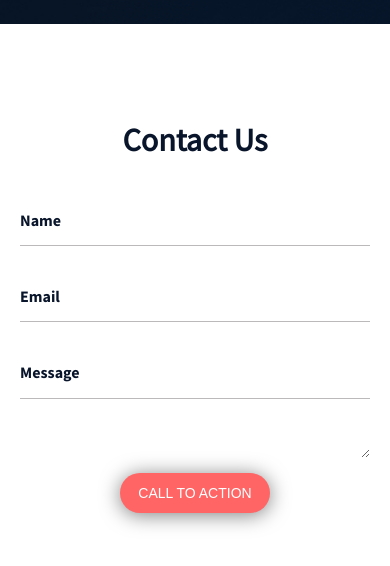
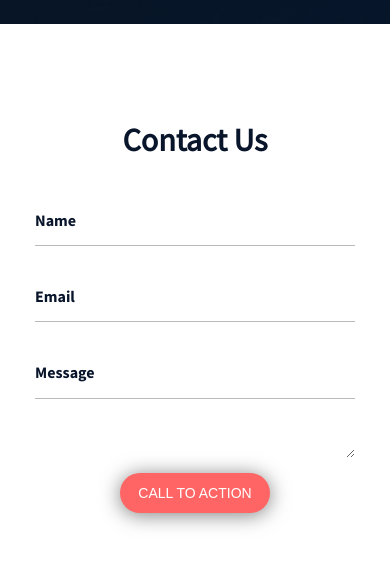
Before and after one commit to xieumar/alx_html_css, a plain HTML site: page headphones/3-index.html in a window 390 px wide. Shown: the part 3293-3859 px from the top of the page. Drawn offline with Linux system fonts and the light colour scheme; files whose address does not match are found by name.

Commit message:
made minor changes in 3-styles.css

```diff
--- a/headphones/3-styles.css
+++ b/headphones/3-styles.css
@@ -490,3 +490,8 @@ form textarea{
 form button{
     margin: 15px auto;
 }
+@media screen and (max-width: 425px){
+    .form-container{
+        width: 320px;
+    }
+}
```
